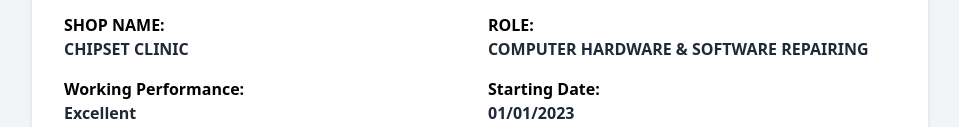
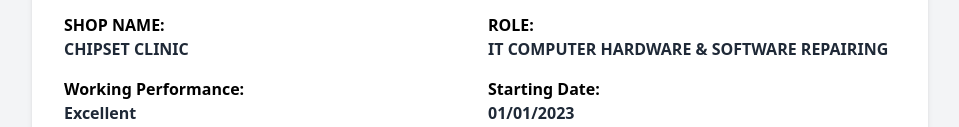
Before and after one commit to csftinstitute/certificate, a plain HTML site: page arshan/verify.HTML in a window 1280 px wide. Shown: the part 327-454 px from the top of the page, without its empty margins (160-1119 px from the left). Drawn offline with nearby package versions, Linux system fonts and the light colour scheme.

Commit message:
Update verify.HTML

```diff
--- a/arshan/verify.HTML
+++ b/arshan/verify.HTML
@@ -37,7 +37,7 @@
             </div>
             <div>
                 <p class="font-bold">ROLE:</p>
-                <p class="text-gray-800 font-semibold">COMPUTER HARDWARE & SOFTWARE REPAIRING                </p>
+                <p class="text-gray-800 font-semibold">IT COMPUTER HARDWARE & SOFTWARE REPAIRING</p>
             </div>
             <div>
                 <p class="font-bold">Working Performance:</p>
```
